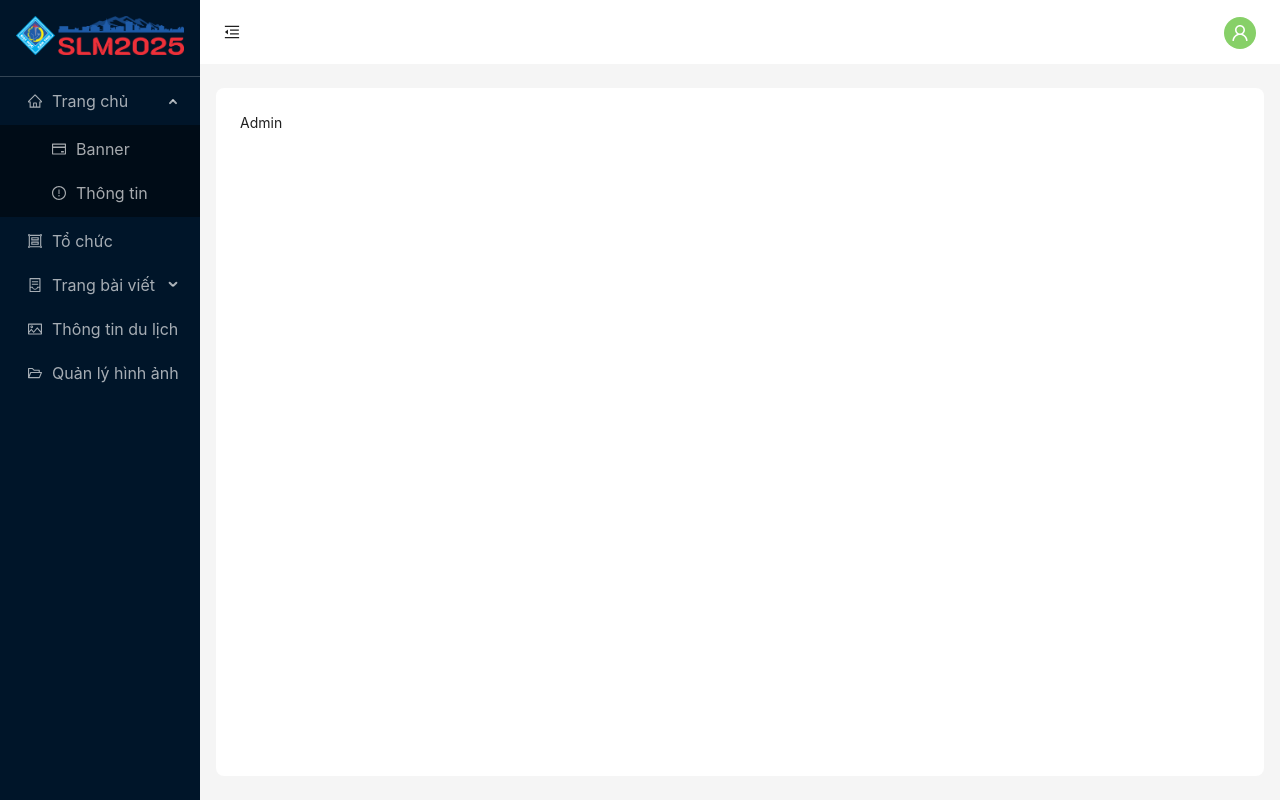
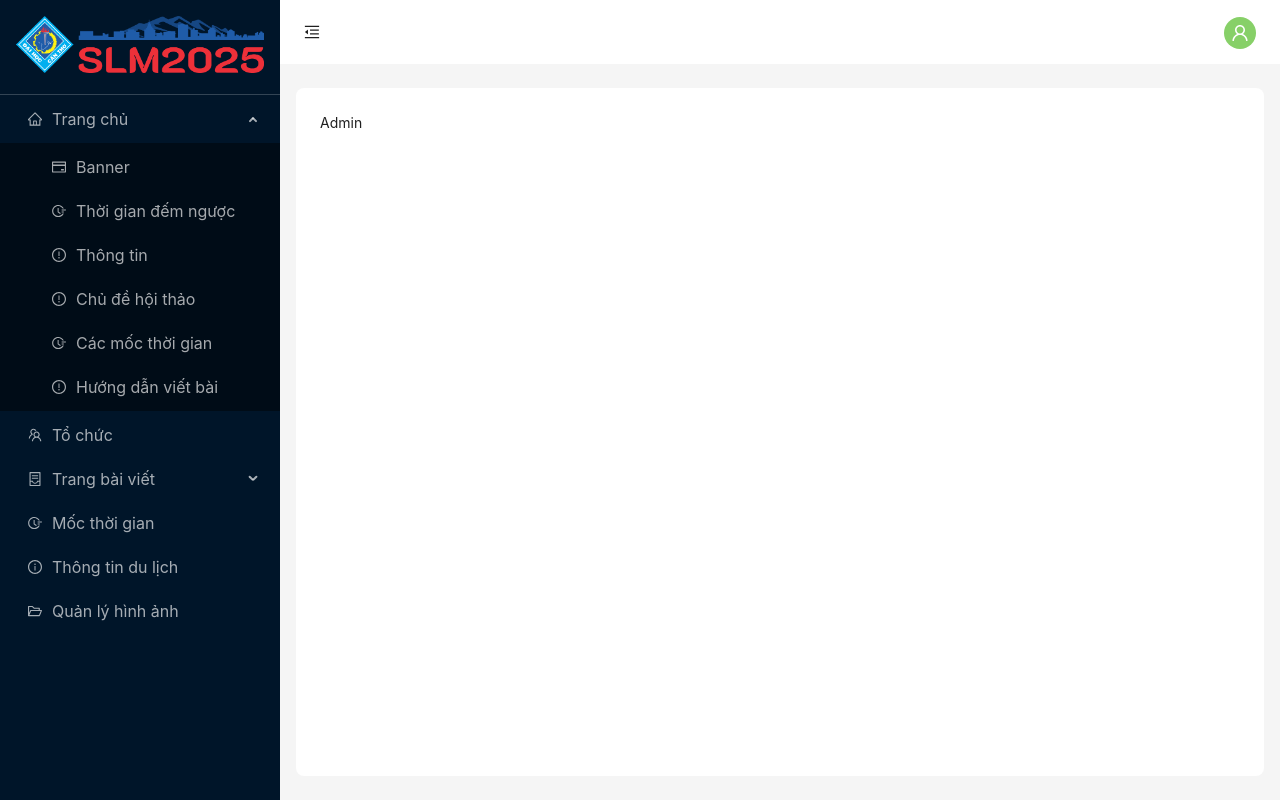
Before and after one commit to wuubangdev/lrd_science_conference, a React (Vite) app: page /admin in a window 1280 px wide. Both pictures are taken after a click on the element "Trang chủ". Built offline with nearby package versions, Linux system fonts and the light colour scheme; no server answers.

Commit message:
admin base

```diff
--- a/src/AdminLayout.tsx
+++ b/src/AdminLayout.tsx
@@ -4,13 +4,16 @@ import {
     CreditCardOutlined,
     ExceptionOutlined,
     ExclamationCircleOutlined,
+    FieldTimeOutlined,
     FolderOpenOutlined,
     GroupOutlined,
     HomeOutlined,
+    InfoCircleOutlined,
     InsertRowAboveOutlined,
     MenuFoldOutlined,
     MenuUnfoldOutlined,
     PictureOutlined,
+    TeamOutlined,
 } from '@ant-design/icons';
 import { Button, Image, Layout, Menu, theme } from 'antd';
 import { Link, Outlet } from 'react-router';
@@ -25,7 +28,7 @@ const AdminLayout: React.FC = () => {
     } = theme.useToken();
     return (
         <Layout style={{ minHeight: '100vh' }}>
-            <Sider trigger={null} collapsible collapsed={collapsed}>
+            <Sider trigger={null} collapsible collapsed={collapsed} width={280}>
                 <div className="demo-logo-vertical p-4 border-b-[1px] border-white/20" >
                     {!collapsed &&
                         <div className='relative'>
@@ -51,15 +54,39 @@ const AdminLayout: React.FC = () => {
                                 },
                                 {
                                     key: '1-2',
+                                    icon: <FieldTimeOutlined />,
+                                    label: <Link to={'/admin/time-count'}>Thời gian đếm ngược</Link>,
+
+                                },
+                                {
+                                    key: '1-3',
                                     icon: <ExclamationCircleOutlined />,
                                     label: <Link to={'/admin/information'}>Thông tin</Link>,
+
+                                },
+                                {
+                                    key: '1-4',
+                                    icon: <ExclamationCircleOutlined />,
+                                    label: <Link to={'/admin/conference-theme'}>Chủ đề hội thảo</Link>,
+
+                                },
+                                {
+                                    key: '1-5',
+                                    icon: <FieldTimeOutlined />,
+                                    label: <Link to={'/admin/home-timeline'}>Các mốc thời gian</Link>,
+
+                                },
+                                {
+                                    key: '1-6',
+                                    icon: <ExclamationCircleOutlined />,
+                                    label: <Link to={'/admin/home-guidleline'}>Hướng dẫn viết bài</Link>,
 
                                 },
                             ]
                         },
                         {
                             key: '2',
-                            icon: <GroupOutlined />,
+                            icon: <TeamOutlined />,
                             label: <Link to={'/admin/organization'}>Tổ chức</Link>,
 
                         },
@@ -90,11 +117,16 @@ const AdminLayout: React.FC = () => {
                         },
                         {
                             key: '3',
-                            icon: <PictureOutlined />,
+                            icon: <FieldTimeOutlined />,
+                            label: <Link to={'/admin/timeline'}>Mốc thời gian</Link>,
+                        },
+                        {
+                            key: '4',
+                            icon: <InfoCircleOutlined />,
                             label: <Link to={'/admin/travel'}>Thông tin du lịch</Link>,
                         },
                         {
-                            key: '4',
+                            key: '5',
                             icon: <FolderOpenOutlined />,
                             label: <Link to={'/admin/files'}>Quản lý hình ảnh</Link>,
                         },
--- /dev/null
+++ b/src/components/admin/home/AConferenceTheme.tsx
@@ -0,0 +1,9 @@
+import React from 'react'
+
+const AConferenceTheme: React.FC = () => {
+    return (
+        <div>AConferenceTheme</div>
+    )
+}
+
+export default AConferenceTheme
--- /dev/null
+++ b/src/components/admin/home/AGuideline.tsx
@@ -0,0 +1,9 @@
+import React from 'react'
+
+const AGuideline: React.FC = () => {
+    return (
+        <div>AGuideline</div>
+    )
+}
+
+export default AGuideline;
--- /dev/null
+++ b/src/components/admin/home/AInformation.tsx
@@ -0,0 +1,9 @@
+import React from 'react'
+
+const AInformation: React.FC = () => {
+    return (
+        <div>AInformation</div>
+    )
+}
+
+export default AInformation;
--- /dev/null
+++ b/src/components/admin/home/ATimeCount.tsx
@@ -0,0 +1,9 @@
+import React from 'react'
+
+const ATimeCount: React.FC = () => {
+    return (
+        <div>ATimeCount</div>
+    )
+}
+
+export default ATimeCount
--- /dev/null
+++ b/src/components/admin/home/ATimeLine.tsx
@@ -0,0 +1,9 @@
+import React from 'react'
+
+const ATimeLine: React.FC = () => {
+    return (
+        <div>ATimeLine</div>
+    )
+}
+
+export default ATimeLine
--- /dev/null
+++ b/src/components/admin/timeline/AdminTimeLine.tsx
@@ -0,0 +1,9 @@
+import React from 'react'
+
+const AdminTimeLine: React.FC = () => {
+    return (
+        <div>AdminTimeLine</div>
+    )
+}
+
+export default AdminTimeLine;
```
Also changed, not shown: src/main.tsx (+17 -0 lines).
